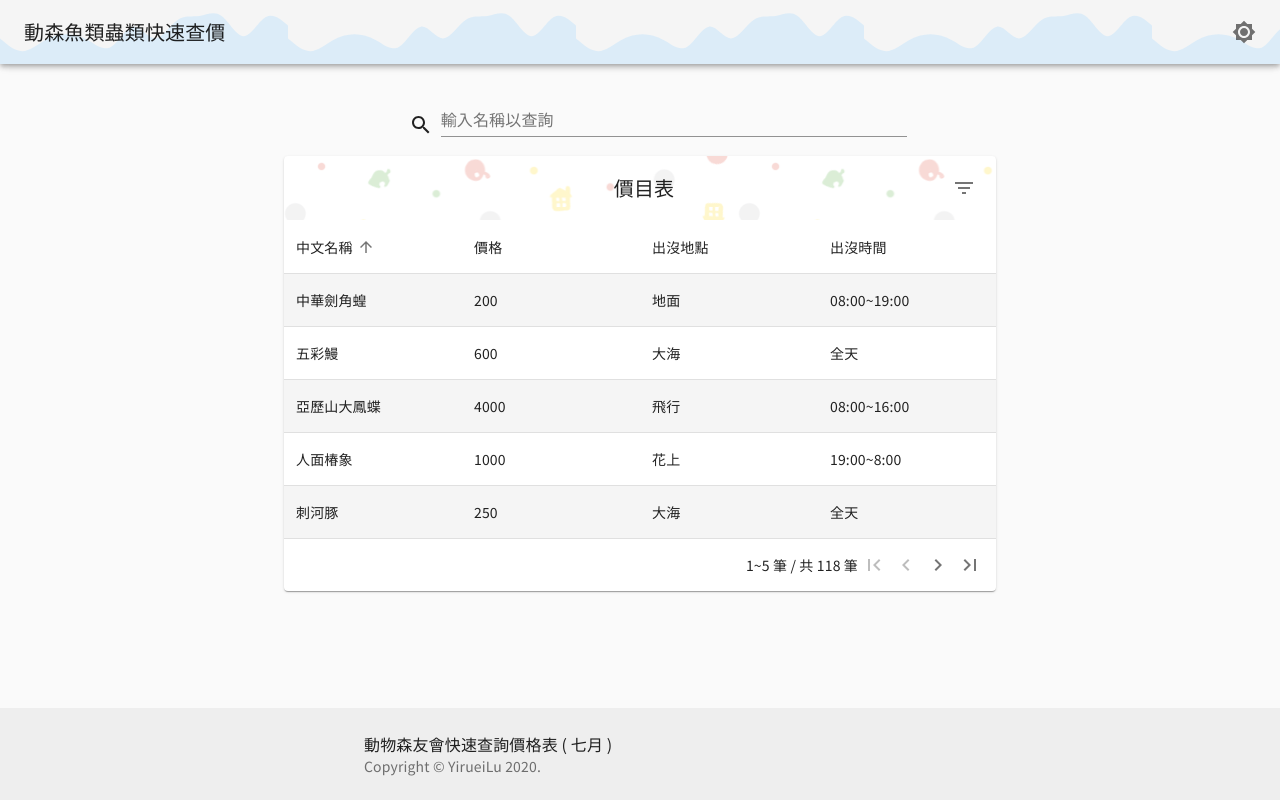
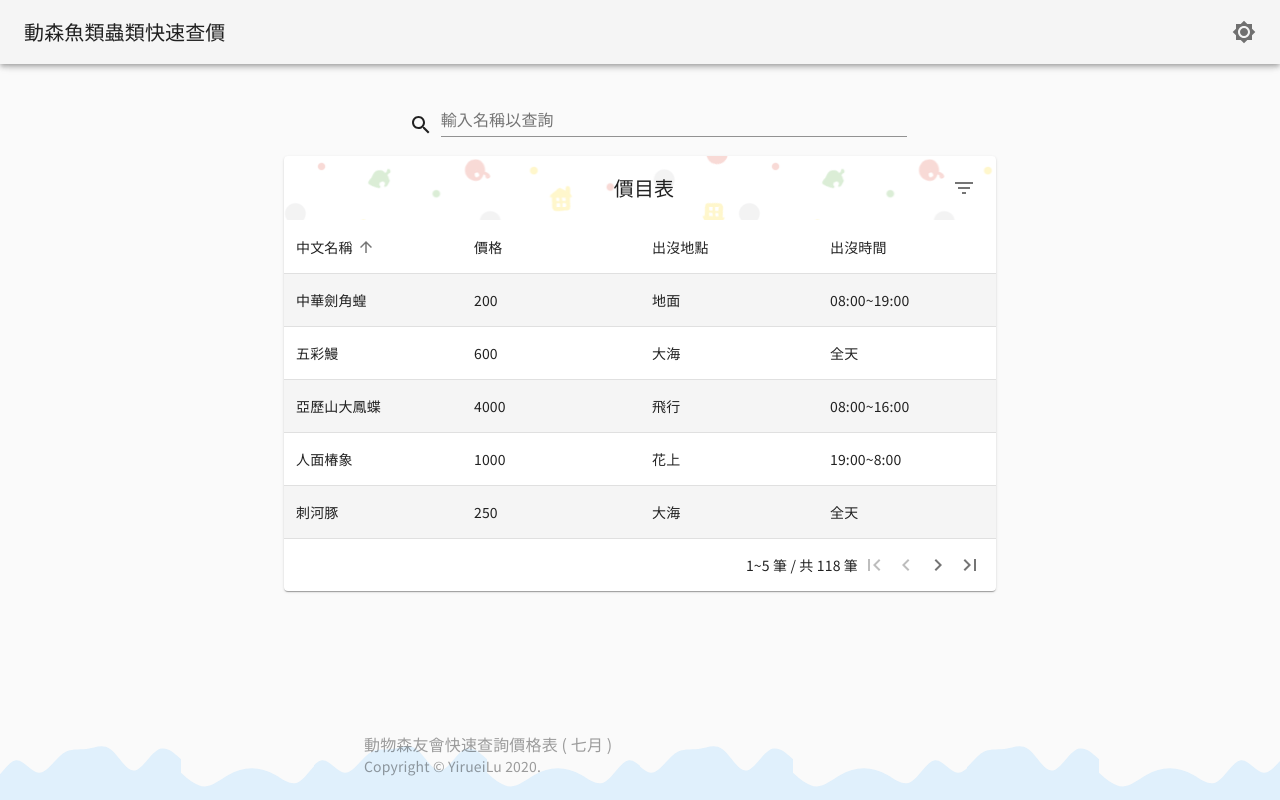
Before and after one commit to yirueilu-b/AnimalCrossingPrice, a React (Create React App) app: page / in a window 1280 px wide. Built offline with nearby package versions, Linux system fonts and the light colour scheme; the HTML template or start-up script is replaced by a standard one.

Commit message:
Design UI

```diff
--- a/src/App.js
+++ b/src/App.js
@@ -23,7 +23,7 @@ const useStyles = myTheme => ({
     root: {
         flexGrow: 1,
         maxWidth: '100vw',
-        minHeight: 'calc(100vh - 92px)',
+        minHeight: 'calc(100vh - 68px)',
         textAlign: 'center',
     },
 });
--- a/src/Component/Footer.js
+++ b/src/Component/Footer.js
@@ -8,7 +8,7 @@ import wave from './wave.svg';
 
 function Copyright() {
     return (
-        <Typography variant="body2" color="textSecondary">
+        <Typography variant="body2">
             {'Copyright © '}
             <Link color="inherit" href="https://material-ui.com/">
                 YirueiLu
@@ -23,17 +23,16 @@ const useStyles = makeStyles((theme) => ({
     root: {
         display: 'flex',
         flexDirection: 'column',
-        // minHeight: '30vh',
-        // position:'relative',
         marginTop: 'auto',
-        // width: '100%',
         bottom: 0,
     },
 
     footer: {
-        padding: theme.spacing(3, 2),
-        // marginTop: 'auto',
-        backgroundColor: theme.palette.type === 'light' ? theme.palette.grey[200] : theme.palette.grey[800],
+        padding: theme.spacing(0,2,3, 2),
+        // backgroundColor: theme.palette.type === 'light' ? theme.palette.grey[200] : theme.palette.grey[800],
+        backgroundImage: `url(${wave})`,
+        backgroundPosition: 'center bottom',
+        color:theme.palette.text.hint,
     },
 }));
 
--- a/src/Component/Navbar.js
+++ b/src/Component/Navbar.js
@@ -51,7 +51,6 @@ function ScrollTop(props) {
 
 const appBarStyle = makeStyles((theme) => ({
     root:{
-        backgroundImage: `url(${wave})`,
     },
     iconButton1: {
         marginLeft: 'auto'
```
